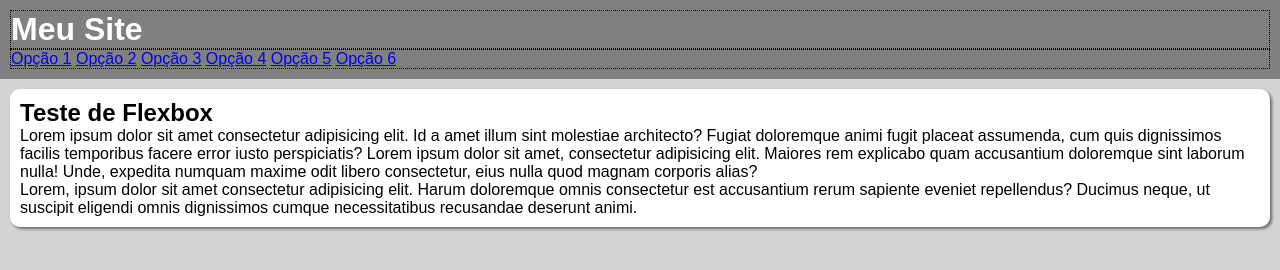
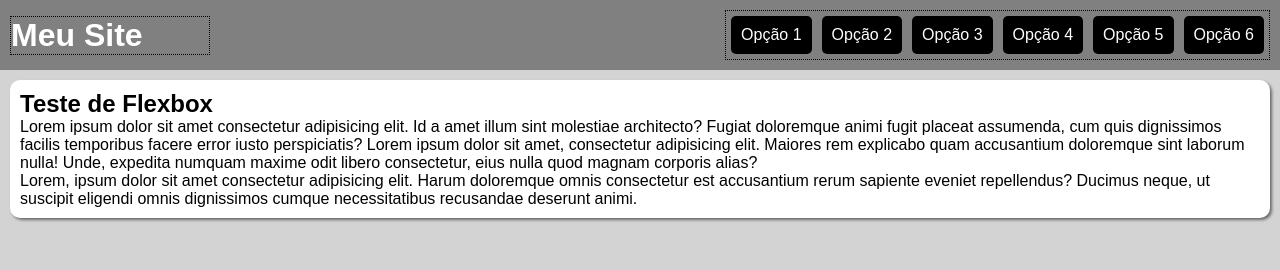
Before and after one commit to AyldsonOliveira/html-css, a plain HTML site: page exercicios/ex027/flex013-menu-flexbox/index.html in a window 1280 px wide. Drawn offline with Linux system fonts and the light colour scheme.

Commit message:
exercício menu flex box 02

```diff
--- a/exercicios/ex027/flex013-menu-flexbox/style.css
+++ b/exercicios/ex027/flex013-menu-flexbox/style.css
@@ -18,14 +18,41 @@ header {
     background-color: grey;
     color: white;
     padding: 10px;
+
+    display: flex;
+    flex-flow: row wrap;
+    justify-content: space-between;
+    align-items: center;
 }
 
 header > h1 {
     border: 1px dotted black;
+    flex: 0 0 200px;
 }
 
-nav {
+header > nav {
     border: 1px dotted black;
+
+    display: flex;
+    flex-flow: row wrap;
+    justify-content: flex-end;
+
+}
+
+header > nav > a {
+    background-color: black;
+    color: white;
+    padding: 10px;
+    margin: 5px;
+    border-radius: 5px;
+    text-decoration: none;
+    text-align: center;
+}
+
+header > nav > a:hover {
+    background-color: white;
+    color: black;
+    transition: backgroud-color .5s;
 }
 
 main {
```
